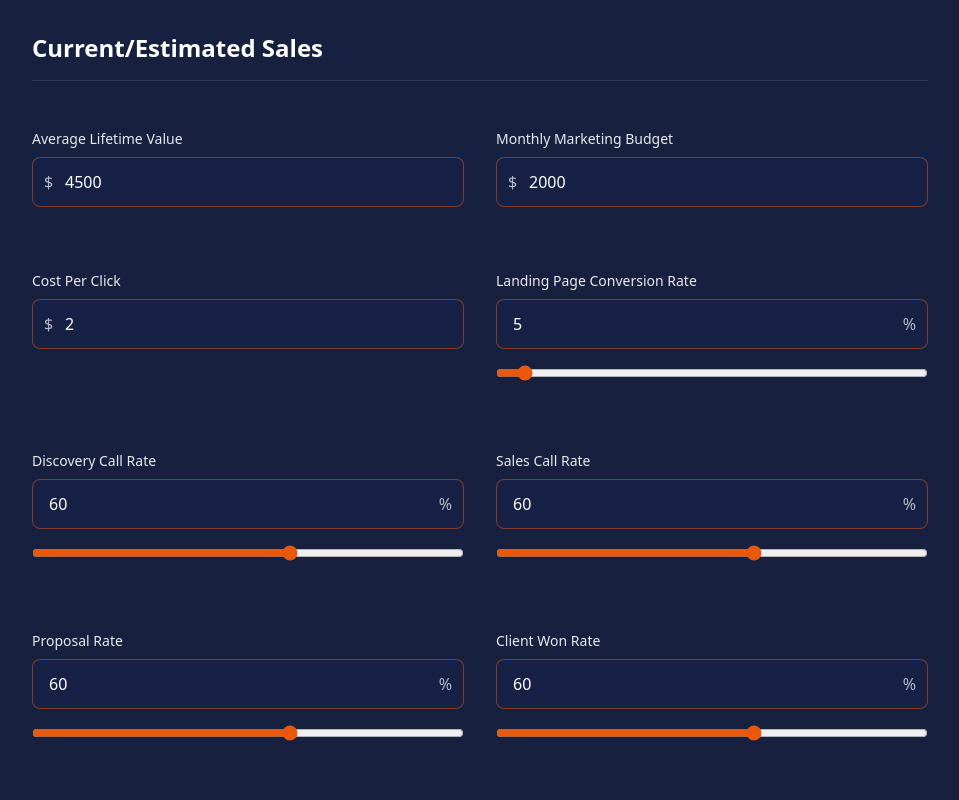
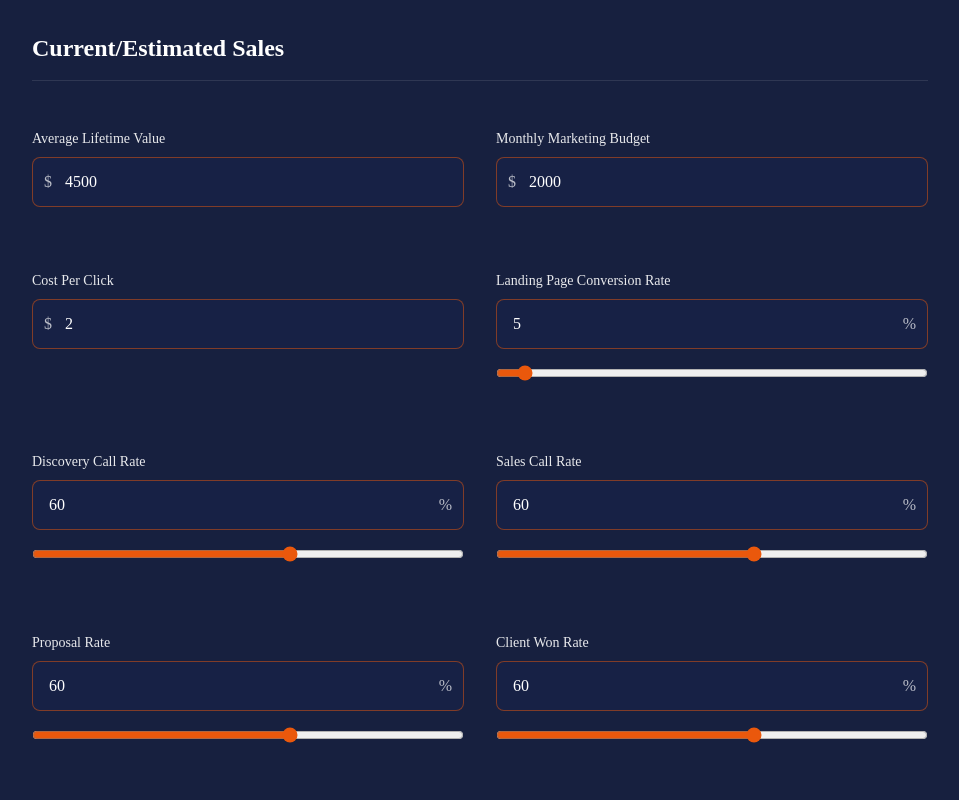
Before and after one commit to jack-xcelerate/sales-calculator, a Next.js app: page / in a window 1280 px wide. Shown: the top 800 px of the page, without its empty margins (160-1119 px from the left). Built offline with nearby package versions, Linux system fonts and the light colour scheme.

Commit message:
Update Tailwind config and layout for proper styling

```diff
--- a/app/layout.tsx
+++ b/app/layout.tsx
@@ -14,8 +14,8 @@ const geistMono = localFont({
 });
 
 export const metadata: Metadata = {
-  title: "Create Next App",
-  description: "Generated by create next app",
+  title: "Sales Calculator",
+  description: "Sales funnel calculator and metrics",
 };
 
 export default function RootLayout({
@@ -24,10 +24,8 @@ export default function RootLayout({
   children: React.ReactNode;
 }>) {
   return (
-    <html lang="en">
-      <body
-        className={`${geistSans.variable} ${geistMono.variable} antialiased`}
-      >
+    <html lang="en" className="dark">
+      <body className={`${geistSans.variable} ${geistMono.variable} antialiased bg-[rgb(23,32,63)] min-h-screen`}>
         {children}
       </body>
     </html>
--- a/tailwind.config.js
+++ b/tailwind.config.js
@@ -1,12 +1,21 @@
 /** @type {import('tailwindcss').Config} */
 module.exports = {
+  darkMode: ["class"],
   content: [
-    './pages/**/*.{js,ts,jsx,tsx,mdx}',
-    './components/**/*.{js,ts,jsx,tsx,mdx}',
-    './app/**/*.{js,ts,jsx,tsx,mdx}',
+    "./pages/**/*.{js,ts,jsx,tsx,mdx}",
+    "./components/**/*.{js,ts,jsx,tsx,mdx}",
+    "./app/**/*.{js,ts,jsx,tsx,mdx}",
   ],
   theme: {
-    extend: {},
+    extend: {
+      fontFamily: {
+        sans: ["var(--font-geist-sans)"],
+        mono: ["var(--font-geist-mono)"],
+      },
+    },
   },
-  plugins: [require("tailwindcss-animate")],
+  plugins: [
+    require("@tailwindcss/forms"),
+    require("tailwindcss-animate")
+  ],
 }
```
